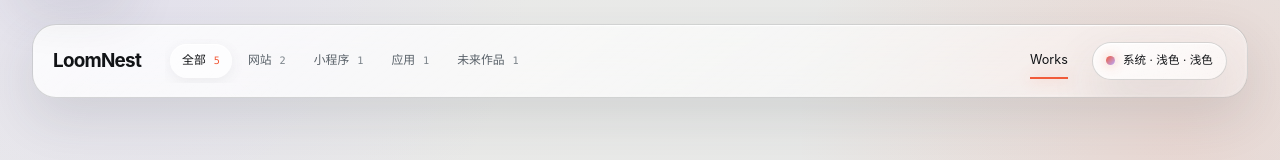
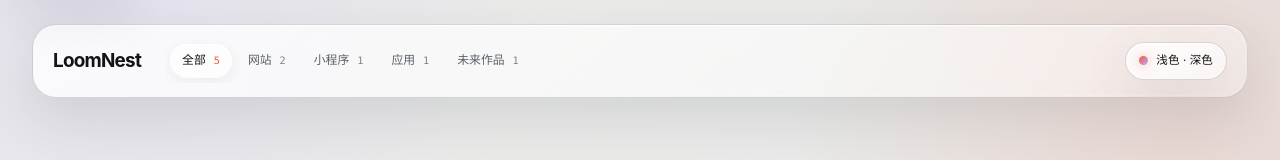
Before and after one commit to SeaHub/LoomNest, a Vue app: page / in a window 1280 px wide. Shown: the top 160 px of the page. Built offline with nearby package versions, Linux system fonts and the light colour scheme.

Commit message:
feat: simplify header theme controls

```diff
--- a/src/App.vue
+++ b/src/App.vue
@@ -3,8 +3,10 @@ import { computed, nextTick, onBeforeUnmount, onMounted, ref, watch } from 'vue'
 import {
   filterWorks,
   getAccessKind,
+  getNextTheme,
   getWorksUrl,
   isSafeExternalUrl,
+  normalizeThemePreference,
   normalizeWorks,
   resolveTheme,
 } from './lib/works.js';
@@ -74,7 +76,7 @@ const isLoading = ref(true);
 const dataError = ref('');
 const activeFilter = ref('all');
 const openWorkId = ref(null);
-const themeMode = ref('system');
+const themeMode = ref(null);
 const systemDark = ref(false);
 const reducedMotion = ref(false);
 
@@ -84,19 +86,16 @@ let glassPointerUpdater;
 
 const visibleWorks = computed(() => filterWorks(works.value, activeFilter.value));
 const themeResolved = computed(() => resolveTheme(themeMode.value, systemDark.value));
-const themeNames = { system: '系统', light: '浅色', dark: '深色' };
-const nextThemeNames = { system: '浅色', light: '深色', dark: '跟随系统' };
-const themeButtonLabel = computed(() => themeMode.value === 'system'
-  ? `系统 · ${themeResolved.value === 'dark' ? '深色' : '浅色'}`
-  : themeNames[themeMode.value]);
-const themeButtonAriaLabel = computed(() => `当前主题：${themeNames[themeMode.value]}，点击切换到${nextThemeNames[themeMode.value]}`);
+const themeNames = { light: '浅色', dark: '深色' };
+const nextTheme = computed(() => getNextTheme(themeResolved.value));
+const themeButtonLabel = computed(() => `${themeNames[themeResolved.value]} · ${themeNames[nextTheme.value]}`);
+const themeButtonAriaLabel = computed(() => `当前主题：${themeNames[themeResolved.value]}，点击切换到${themeNames[nextTheme.value]}`);
 
 function readTheme() {
   try {
-    const saved = window.localStorage.getItem('loomnest-theme');
-    return ['system', 'light', 'dark'].includes(saved) ? saved : 'system';
+    return normalizeThemePreference(window.localStorage.getItem('loomnest-theme'));
   } catch {
-    return 'system';
+    return null;
   }
 }
 
@@ -115,9 +114,7 @@ function applyTheme() {
 }
 
 function cycleTheme() {
-  const modes = ['system', 'light', 'dark'];
-  const currentIndex = modes.indexOf(themeMode.value);
-  themeMode.value = modes[(currentIndex + 1) % modes.length];
+  themeMode.value = nextTheme.value;
   saveTheme(themeMode.value);
 }
 
@@ -247,7 +244,7 @@ function handleReducedMotionChange(event) {
   reducedMotion.value = event.matches;
 }
 
-watch([themeMode, systemDark], applyTheme);
+watch(themeResolved, applyTheme);
 
 onMounted(() => {
   glassPointerUpdater = createFrameThrottler(({ element, clientX, clientY }) => {
@@ -296,11 +293,10 @@ onBeforeUnmount(() => {
           </button>
         </div>
       </div>
-      <a class="is-current" href="#works">Works</a>
     </nav>
     <button class="theme-toggle glass-control" type="button" data-theme-toggle :aria-label="themeButtonAriaLabel" @click="cycleTheme">
       <span class="theme-orb" aria-hidden="true"></span>
-      {{ themeButtonLabel }} · {{ nextThemeNames[themeMode] }}
+      {{ themeButtonLabel }}
     </button>
   </header>
 
--- a/src/styles.css
+++ b/src/styles.css
@@ -129,34 +129,9 @@ button { font: inherit; }
 
 .site-nav {
   display: grid;
-  grid-template-columns: minmax(0, 1fr) auto;
-  gap: 18px;
+  grid-template-columns: minmax(0, 1fr);
   align-items: center;
   min-width: 0;
-}
-
-.site-nav > a { flex: none; }
-
-.site-nav a {
-  position: relative;
-  color: var(--ink-soft);
-  font-size: 0.79rem;
-  text-decoration: none;
-  transition: color 160ms ease;
-}
-
-.site-nav a:hover,
-.site-nav a.is-current { color: var(--ink); }
-
-.site-nav a.is-current::after {
-  position: absolute;
-  right: 0;
-  bottom: -9px;
-  left: 0;
-  height: 2px;
-  content: "";
-  background: var(--orange);
-  box-shadow: 0 0 14px rgba(241, 91, 58, 0.45);
 }
 
 .header-filter-scroll {
@@ -429,9 +404,8 @@ button { font: inherit; }
 
 @media (max-width: 680px) {
   .site-header { grid-template-columns: minmax(0, 1fr) auto; gap: 10px 16px; padding: 13px 14px; border-radius: 18px; }
-  .site-nav { grid-column: 1 / -1; grid-row: 2; display: grid; grid-template-columns: auto minmax(0, 1fr); gap: 10px; }
-  .site-nav > a { grid-column: 1; grid-row: 1; align-self: center; padding-inline: 4px; }
-  .header-filter-scroll { grid-column: 2; grid-row: 1; padding-block: 5px; }
+  .site-nav { grid-column: 1 / -1; grid-row: 2; display: grid; grid-template-columns: minmax(0, 1fr); }
+  .header-filter-scroll { grid-column: 1; grid-row: 1; padding-block: 5px; }
   .theme-toggle { justify-self: end; padding-inline: 10px; }
   .page-grid, .site-footer { width: min(calc(100% - 24px), var(--max)); }
   .page-grid { padding-top: 36px; padding-bottom: 54px; }
```
